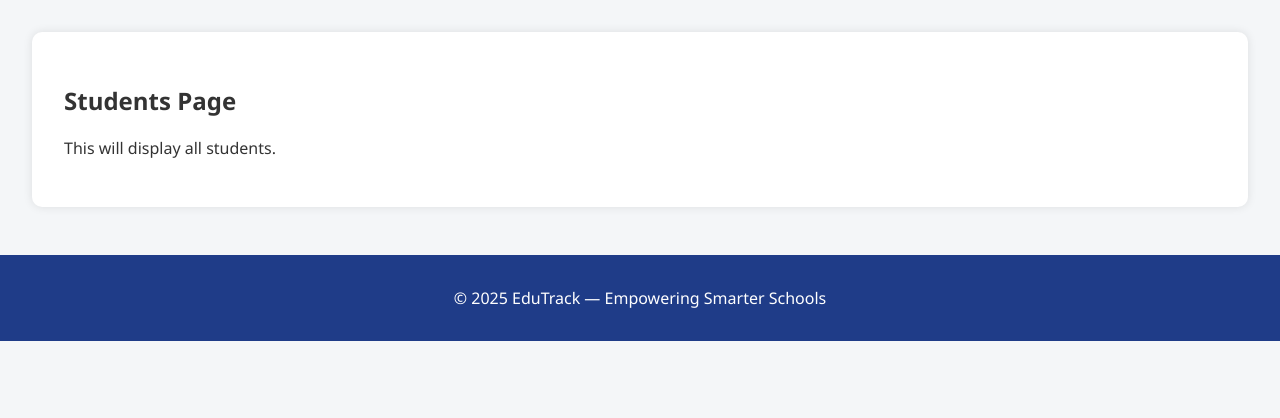
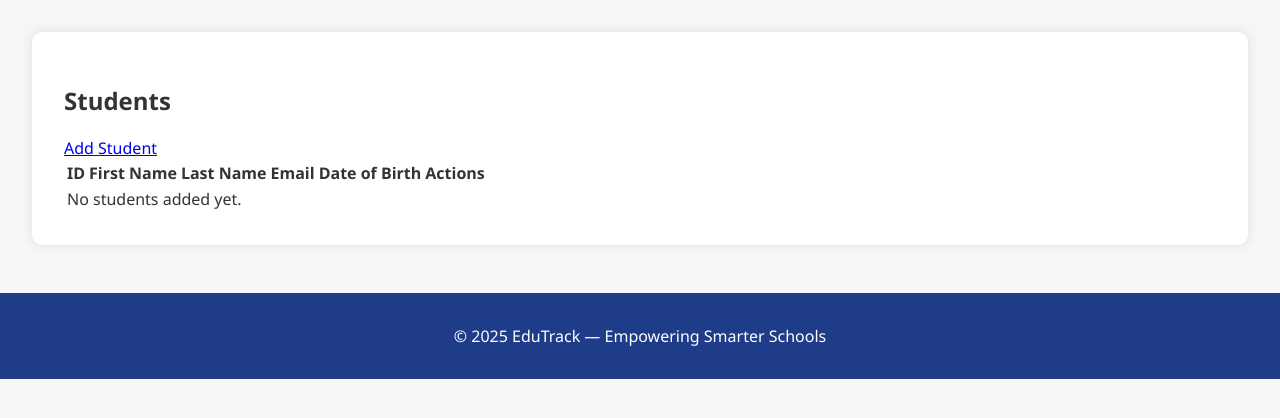
Before and after one commit to AllenGold-max/Saas_School_Project, a Django app: page /core/students/ in a window 1280 px wide. Shown: the part 86-504 px from the top of the page. Run offline with Django 5.2, Linux system fonts and the light colour scheme; a user stored in the database is signed in; tables that the repository leaves empty hold one stand-in row (values such as "Sample post").

Commit message:
Enhance students page with action buttons for editing and deleting students; improve layout and messaging for better user experience.

```diff
--- a/School_saas/core/templates/core/students.html
+++ b/School_saas/core/templates/core/students.html
@@ -1,6 +1,42 @@
 {% extends 'base.html' %}
+{% block title %}Students | EduTrack{% endblock %}
 
 {% block content %}
-<h2>Students Page</h2>
-<p>This will display all students.</p>
+<div class="container mt-5"></div>
+    <h2>Students </h2>
+
+    <a href="{% url 'add_student' %}" class="btn btn-primary mb-3">Add Student</a>
+
+    <table class="table table-bordered">
+        <thead>
+            <tr>
+                <th>ID</th>
+                <th>First Name</th>
+                <th>Last Name</th>
+                <th>Email</th>
+                <th>Date of Birth</th>
+                <th>Actions</th>
+            </tr>
+        </thead>
+        <tbody>
+            {% for student in students %}
+            <tr>
+                <td>{{ student.id }}</td>
+                <td>{{ student.first_name }}</td>
+                <td>{{ student.last_name }}</td>
+                <td>{{ student.email }}</td>
+                <td>{{ student.date_of_birth }}</td>
+                <td>
+                    <a href="{% url 'edit_student' student.id %}" class="btn btn-sm btn-warning">Edit</a>
+                    <a href="{% url 'delete_student' student.id %}" class="btn btn-sm btn-danger">Delete</a>
+                </td>
+            </tr>
+            {% empty %}
+            <tr>
+                <td colspan="4" class="text-center">No students added yet.</td>
+            </tr>
+            {% endfor %}
+        </tbody>
+    </table>
+</div>
 {% endblock %}
```
Also changed, not shown: School_saas/db.sqlite3.
